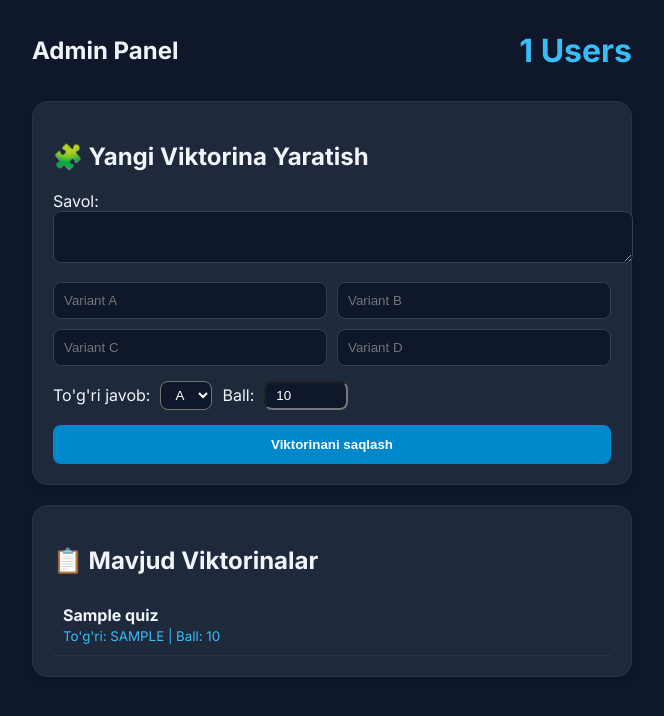
After one commit to iOqil/ioqilkonkursbot, a FastAPI app: template web/templates/admin.html in a window 1280 px wide. The commit adds this page. Shown: the top 716 px of the page, without its empty margins (308-972 px from the left). Run offline with FastAPI, Linux system fonts and the light colour scheme; the template is opened without the code that fills it: most values are stand-ins (such as "Sample title", 1, 10 or a date in 2020); parts of the project's set-up code (start-up, migrations or seed data) failed here and were passed over; some libraries are stand-ins or nearby versions.

Commit message:
Add: Admin panel with quiz creation UI and routes

```diff
--- a/bot/handlers/checkin.py
+++ b/bot/handlers/checkin.py
@@ -6,7 +6,7 @@ from datetime import date, timedelta
 
 router = Router()
 
-@router.message(F.text == "🎁 Daily Check-in")
+@router.message(F.text == "🎁 Kundalik ro'yxatdan o'tish")
 async def cmd_checkin(message: types.Message, db: AsyncSession):
     user_id = message.from_user.id
     today = date.today()
@@ -14,7 +14,7 @@ async def cmd_checkin(message: types.Message, db: AsyncSession):
     # Check if already checked in today
     res = await db.execute(select(Checkin).where(Checkin.user_id == user_id, Checkin.checkin_date == today))
     if res.scalar_one_or_none():
-        return await message.answer("✅ You are already checked in for today! Come back tomorrow.")
+        return await message.answer("✅ Siz allaqachon bugungi kun uchun ro'yxatdan o'tgansiz! Ertaga qaytib keling.")
 
     # Get yesterday's checkin for streak
     yesterday = today - timedelta(days=1)
@@ -31,4 +31,4 @@ async def cmd_checkin(message: types.Message, db: AsyncSession):
     user.score += points
     await db.commit()
 
-    await message.answer(f"🎉 Check-in successful!\nPoints earned: <b>{points}</b>\nCurrent streak: <b>{streak}</b> days\nTotal score: <b>{user.score}</b> pts", parse_mode="HTML")
+    await message.answer(f"🎉 Ro'yxatdan o'tish muvaffaqiyatli bo'ldi!\nTopilgan ballar: <b>{points}</b>\nJoriy seriya: <b>{streak}</b> kun\nUmumiy ball: <b>{user.score}</b> ball", parse_mode="HTML")
--- a/main.py
+++ b/main.py
@@ -31,7 +31,7 @@ dp.include_router(referral.router)
 from fastapi.staticfiles import StaticFiles
 from web.api.routes import router as web_router
 
-app = FastAPI(title="Contest Platform API")
+app = FastAPI(title="Konkurs platformasi API'si")
 app.mount("/static", StaticFiles(directory="web/static"), name="static")
 app.include_router(web_router, prefix="/web")
 
@@ -44,7 +44,7 @@ async def main():
     config = uvicorn.Config(app, host="0.0.0.0", port=80, loop="asyncio")
     server = uvicorn.Server(config)
 
-    logging.info("Starting Bot and Web Server...")
+    logging.info("Bot va veb-server ishga tushirilmoqda...")
 
     # IMPORTANT: Delete webhook to avoid conflict with polling
     await bot.delete_webhook(drop_pending_updates=True)
--- /dev/null
+++ b/web/templates/admin.html
@@ -0,0 +1,59 @@
+{% extends "base.html" %}
+
+{% block content %}
+<div style="display: flex; justify-content: space-between; align-items: center; margin-bottom: 20px;">
+    <h1>Admin Panel</h1>
+    <span class="score">{{ user_count }} Users</span>
+</div>
+
+<div class="card">
+    <h2>🧩 Yangi Viktorina Yaratish</h2>
+    <form action="/web/admin/quiz/create" method="POST"
+        style="display: flex; flex-direction: column; gap: 15px; margin-top: 15px;">
+        <div>
+            <label>Savol:</label><br>
+            <textarea name="question" required
+                style="width: 100%; border-radius: 8px; padding: 10px; background: #0f172a; color: white; border: 1px solid #334155;"></textarea>
+        </div>
+        <div style="display: grid; grid-template-columns: 1fr 1fr; gap: 10px;">
+            <input type="text" name="option_a" placeholder="Variant A" required
+                style="padding: 10px; border-radius: 8px; background: #0f172a; color: white; border: 1px solid #334155;">
+            <input type="text" name="option_b" placeholder="Variant B" required
+                style="padding: 10px; border-radius: 8px; background: #0f172a; color: white; border: 1px solid #334155;">
+            <input type="text" name="option_c" placeholder="Variant C" required
+                style="padding: 10px; border-radius: 8px; background: #0f172a; color: white; border: 1px solid #334155;">
+            <input type="text" name="option_d" placeholder="Variant D" required
+                style="padding: 10px; border-radius: 8px; background: #0f172a; color: white; border: 1px solid #334155;">
+        </div>
+        <div style="display: flex; gap: 10px; align-items: center;">
+            <label>To'g'ri javob:</label>
+            <select name="correct_option"
+                style="padding: 5px 10px; border-radius: 8px; background: #0f172a; color: white;">
+                <option value="a">A</option>
+                <option value="b">B</option>
+                <option value="c">C</option>
+                <option value="d">D</option>
+            </select>
+            <label>Ball:</label>
+            <input type="number" name="points" value="10"
+                style="padding: 5px 10px; width: 60px; border-radius: 8px; background: #0f172a; color: white;">
+        </div>
+        <button type="submit"
+            style="background: var(--primary); color: white; border: none; padding: 12px; border-radius: 8px; font-weight: 700; cursor: pointer;">Viktorinani
+            saqlash</button>
+    </form>
+</div>
+
+<div class="card">
+    <h2>📋 Mavjud Viktorinalar</h2>
+    <div style="margin-top: 15px;">
+        {% for quiz in quizzes %}
+        <div style="padding: 10px; border-bottom: 1px solid rgba(255,255,255,0.05);">
+            <strong>{{ quiz.question }}</strong><br>
+            <small style="color: var(--accent);">To'g'ri: {{ quiz.correct_option.upper() }} | Ball: {{ quiz.points
+                }}</small>
+        </div>
+        {% endfor %}
+    </div>
+</div>
+{% endblock %}
```
Also changed, not shown: bot/handlers/leaderboard.py (+4 -4 lines), bot/handlers/quiz.py (+6 -6 lines), web/api/routes.py (+33 -12 lines), web/templates/index.html (+4 -4 lines).
